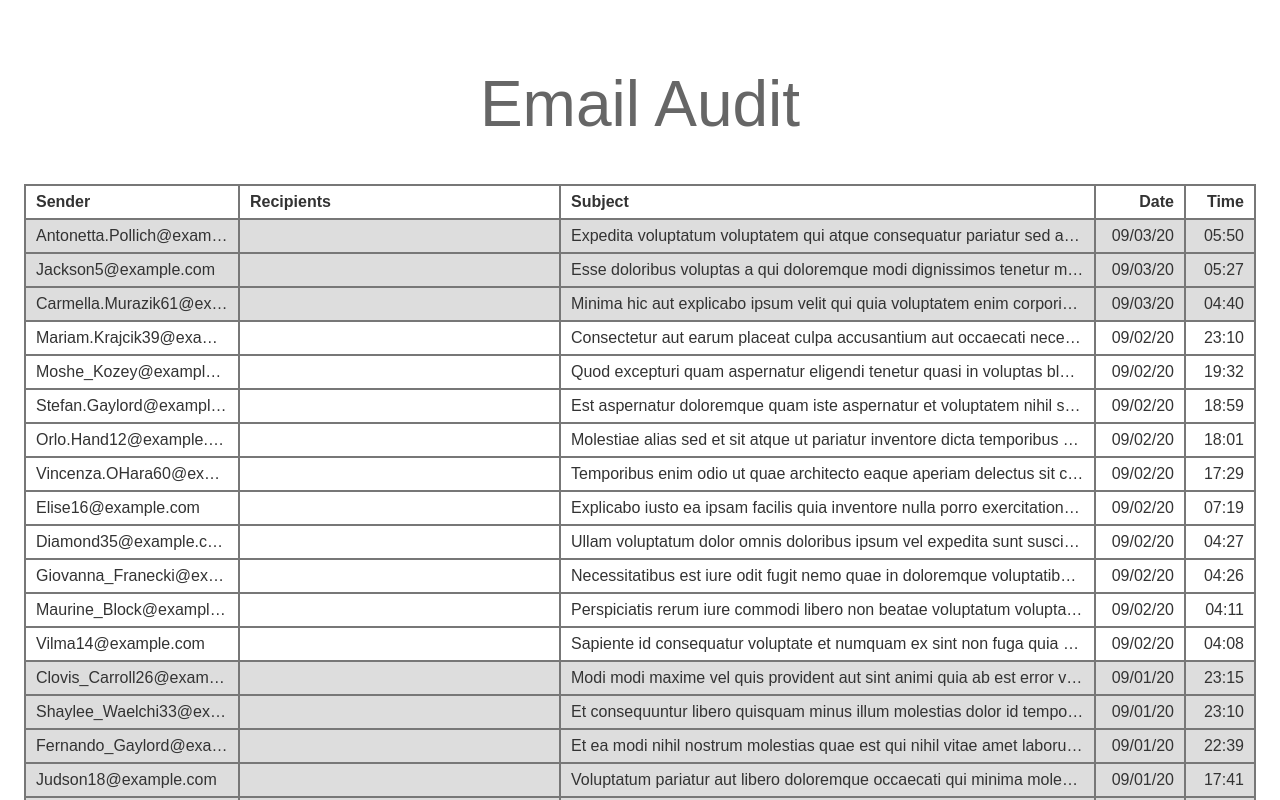
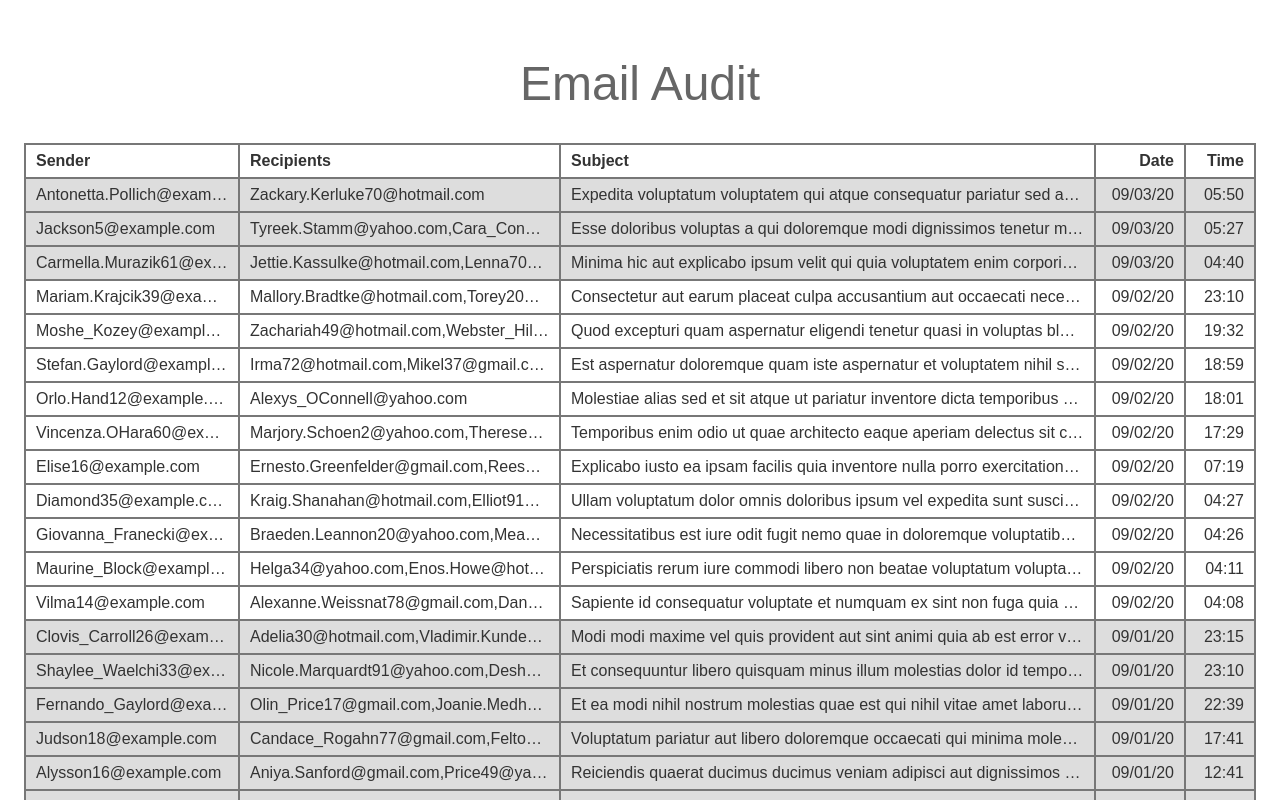
Before and after one commit to kisaragi99/hen, a Svelte app: page / in a window 1280 px wide. Shown: the top 800 px of the page. Built offline with nearby package versions, Linux system fonts and the light colour scheme.

Commit message:
first day: edited RecipientsDisplay. recipients are shown now

```diff
--- a/src/App.svelte
+++ b/src/App.svelte
@@ -15,7 +15,7 @@
 
   h1 {
     color: $color-primary;
-    font-size: 4em;
+    font-size: 3em;
     font-weight: 100;
   }
 </style>
--- a/src/components/AuditTable.svelte
+++ b/src/components/AuditTable.svelte
@@ -7,11 +7,15 @@
 
   export let emails: Email[]
 
+
   const emailsByDate = groupBy<Email>(emails, ({ datetime }) =>
     new Date(datetime).toLocaleDateString()
   )
   // Convert into an array of arrays based on date sent
   const emailGroupsByDate = Object.entries(emailsByDate).map(val => val[1])
+
+console.warn(emailGroupsByDate[0]);
+
 </script>
 
 <style lang="scss">
--- a/src/components/RecipientsDisplay.svelte
+++ b/src/components/RecipientsDisplay.svelte
@@ -1,3 +1,14 @@
 <script lang="ts">
-  export let recipients
+  export let recipients:Array<string>
+
+
+
+
+
+
+  const recipientsResult:Array<string> = recipients; // replace recipients with logic that they want.
 </script>
+
+
+
+<span>{recipientsResult}</span>
```
Also changed, not shown: 1 other file (tests, documents, lock files or other folders).
